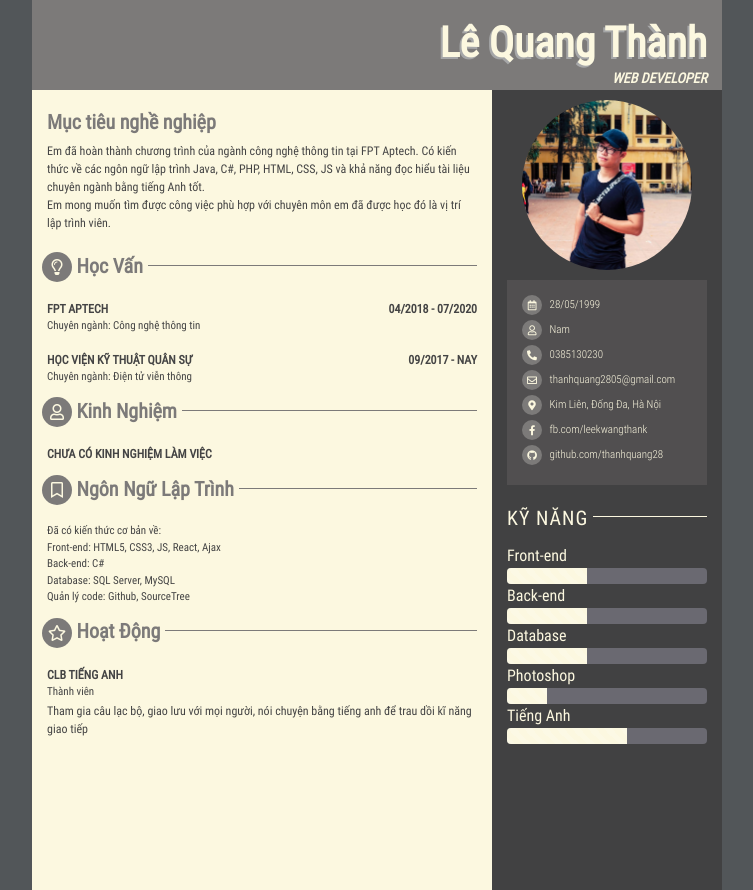
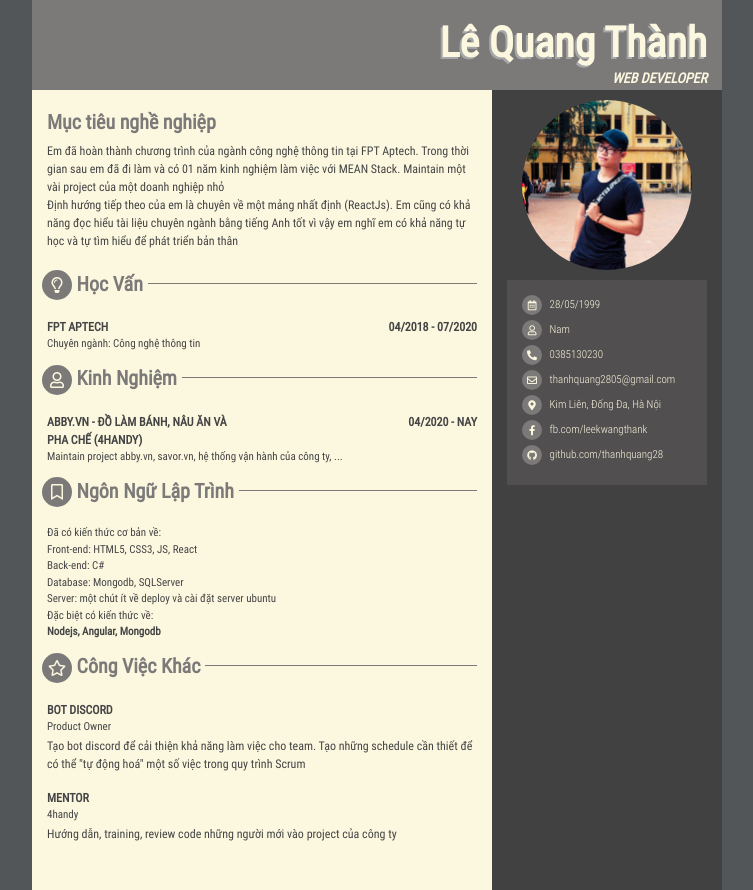
Before and after one commit to thanhquang28/thanhquang28.github.io, a plain HTML site: page index.html in a window 1280 px wide. Shown: the whole page, without its empty margins (263-1016 px from the left). Drawn offline with nearby package versions, Linux system fonts and the light colour scheme.

Commit message:
change cv

```diff
--- a/index.html
+++ b/index.html
@@ -33,10 +33,9 @@
                     <div class="col-8 content">
                         <div class="content-item target">
                             <h3>Mục tiêu nghề nghiệp</h3>
-                            <p>Em đã hoàn thành chương trình của ngành công nghệ thông tin tại FPT Aptech. Có kiến thức
-                                về các ngôn ngữ lập trình Java, C#, PHP, HTML, CSS, JS và khả năng đọc hiểu tài liệu
-                                chuyên ngành bằng tiếng Anh tốt.<br/>Em mong muốn tìm được công việc phù hợp với chuyên môn
-                                em đã được học đó là vị trí lập trình viên.</p>
+                            <p>Em đã hoàn thành chương trình của ngành công nghệ thông tin tại FPT Aptech. Trong thời gian sau em đã đi làm và có 01 năm kinh nghiệm làm việc với MEAN Stack. Maintain một vài project của một doanh nghiệp nhỏ<br/>
+                            Định hướng tiếp theo của em là chuyên về một mảng nhất định (ReactJs). Em cũng có khả năng đọc hiểu tài liệu chuyên ngành bằng tiếng Anh tốt vì vậy em nghĩ em có khả năng tự học và tự tìm hiểu để phát triển bản thân
+                            </p>
                         </div>
                         <div class="content-item education">
                             <div class="content-item-title">
@@ -58,19 +57,6 @@
                                             </div>
                                         </div>
                                     </div>
-                                    <div class="content-item-main__item">
-                                        <div class="row">
-                                            <div class="col-6 content-item-main__item-title">
-                                                Học viện Kỹ thuật Quân sự
-                                            </div>
-                                            <div class="col-6 content-item-main__item-time">
-                                                09/2017 - nay
-                                            </div>
-                                            <div class="col-12 content-item-main__item-des">
-                                                Chuyên ngành: Điện tử viễn thông
-                                            </div>
-                                        </div>
-                                    </div>
                                 </div>
                             </div>
                         </div>
@@ -84,7 +70,13 @@
                                     <div class="content-item-main__item">
                                         <div class="row">
                                             <div class="col-6 content-item-main__item-title">
-                                                Chưa có kinh nghiệm làm việc
+                                                Abby.vn - Đồ làm bánh, nâu ăn và pha chế (4handy)
+                                            </div>
+                                            <div class="col-6 content-item-main__item-time">
+                                                04/2020 - nay
+                                            </div>
+                                            <div class="col-12 content-item-main__item-des">
+                                                Maintain project abby.vn, savor.vn, hệ thống vận hành của công ty, ...
                                             </div>
                                         </div>
                                     </div>
@@ -101,10 +93,12 @@
                                     <div class="content-item-main__item">
                                         <div class="content-item-main__item-des">
                                             Đã có kiến thức cơ bản về:<br />
-                                            Front-end: HTML5, CSS3, JS, React, Ajax<br />
+                                            Front-end: HTML5, CSS3, JS, React<br />
                                             Back-end: C#<br />
-                                            Database: SQL Server, MySQL<br />
-                                            Quản lý code: Github, SourceTree
+                                            Database: Mongodb, SQLServer<br />
+                                            Server: một chút ít về deploy và cài đặt server ubuntu<br/>
+                                            Đặc biệt có kiến thức về:<br/>
+                                            <strong>Nodejs, Angular, Mongodb</strong>
                                         </div>
                                     </div>
                                 </div>
@@ -113,25 +107,36 @@
                         <div class="content-item activity">
                             <div class="content-item-title">
                                 <span><i class="far fa-star"></i></span>
-                                <span>hoạt động</span>
+                                <span>Công việc khác</span>
                             </div>
                             <div class="content-item-main">
                                 <div class="content-item-main__list">
                                     <div class="content-item-main__item">
                                         <div class="row">
                                             <div class="col-6 content-item-main__item-title">
-                                                clb tiếng anh
-                                            </div>
-                                            <div class="col-6 content-item-main__item-time">
-
+                                                Bot Discord
                                             </div>
                                             <div class="col-12 content-item-main__item-des">
-                                                Thành viên
+                                                Product Owner
                                             </div>
                                             <br />
-                                            <span class="col-12">Tham gia câu lạc bộ, giao lưu với mọi người, nói chuyện
-                                                bằng tiếng anh
-                                                để trau dồi kĩ năng giao tiếp</span>
+                                            <span class="col-12">Tạo bot discord để cải thiện khả năng làm việc cho team. Tạo những schedule cần thiết để có thể "tự động hoá" một số việc trong quy trình Scrum</span>
+                                        </div>
+                                    </div>
+                                </div>
+                            </div>
+                            <div class="content-item-main">
+                                <div class="content-item-main__list">
+                                    <div class="content-item-main__item">
+                                        <div class="row">
+                                            <div class="col-6 content-item-main__item-title">
+                                                mentor
+                                            </div>
+                                            <div class="col-12 content-item-main__item-des">
+                                                4handy
+                                            </div>
+                                            <br />
+                                            <span class="col-12">Hướng dẫn, training, review code những người mới vào project của công ty</span>
                                         </div>
                                     </div>
                                 </div>
@@ -173,53 +178,6 @@
                                         target="_blank">github.com/thanhquang28</a>
                                 </div>
                             </div>
-                            <div class="skill">
-                                <div class="skill-title">
-                                    <span>Kỹ năng</span>
-                                </div>
-                                <div class="skill-bar">
-                                    <div class="skill-bar-item">
-                                        <span>Front-end</span>
-                                        <div class="progress">
-                                            <div class="progress-bar progress-bar-striped processbar-color" role="progressbar"
-                                                style="width: 40%"  aria-valuemin="0"
-                                                aria-valuemax="100"></div>
-                                        </div>
-                                    </div>
-                                    <div class="skill-bar-item">
-                                        <span>Back-end</span>
-                                        <div class="progress">
-                                            <div class="progress-bar progress-bar-striped processbar-color" role="progressbar"
-                                                style="width: 40%"  aria-valuemin="0"
-                                                aria-valuemax="100"></div>
-                                        </div>
-                                    </div>
-                                    <div class="skill-bar-item">
-                                        <span>Database</span>
-                                        <div class="progress">
-                                            <div class="progress-bar progress-bar-striped processbar-color" role="progressbar"
-                                                style="width: 40%"  aria-valuemin="0"
-                                                aria-valuemax="100"></div>
-                                        </div>
-                                    </div>
-                                    <div class="skill-bar-item">
-                                        <span>Photoshop</span>
-                                        <div class="progress">
-                                            <div class="progress-bar progress-bar-striped processbar-color" role="progressbar"
-                                                style="width: 20%"  aria-valuemin="0"
-                                                aria-valuemax="100"></div>
-                                        </div>
-                                    </div>
-                                    <div class="skill-bar-item">
-                                        <span>Tiếng Anh</span>
-                                        <div class="progress">
-                                            <div class="progress-bar progress-bar-striped processbar-color" role="progressbar"
-                                                style="width: 60%"  aria-valuemin="0"
-                                                aria-valuemax="100"></div>
-                                        </div>
-                                    </div>
-                                </div>
-                            </div>
                         </div>
                     </div>
                 </div>
```
